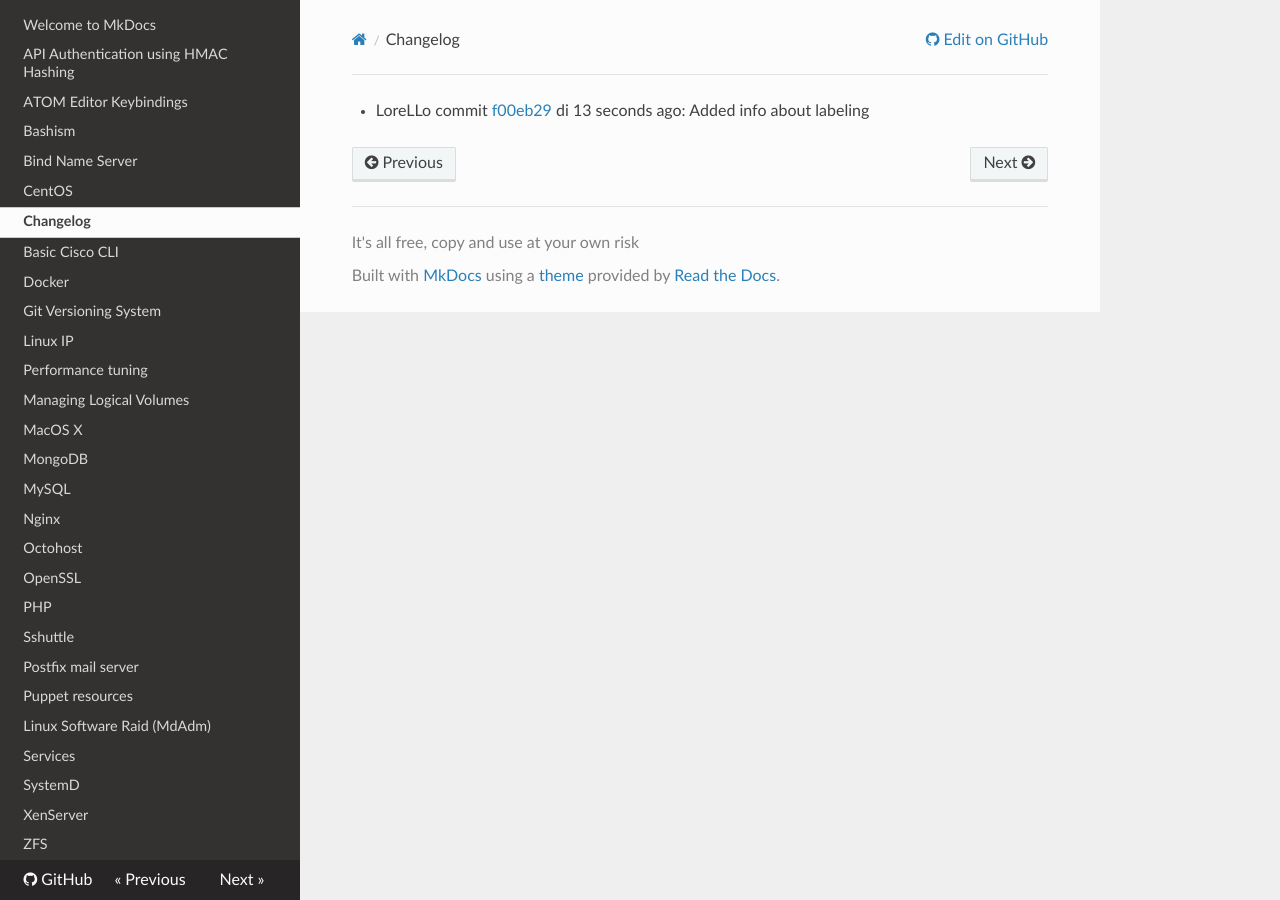
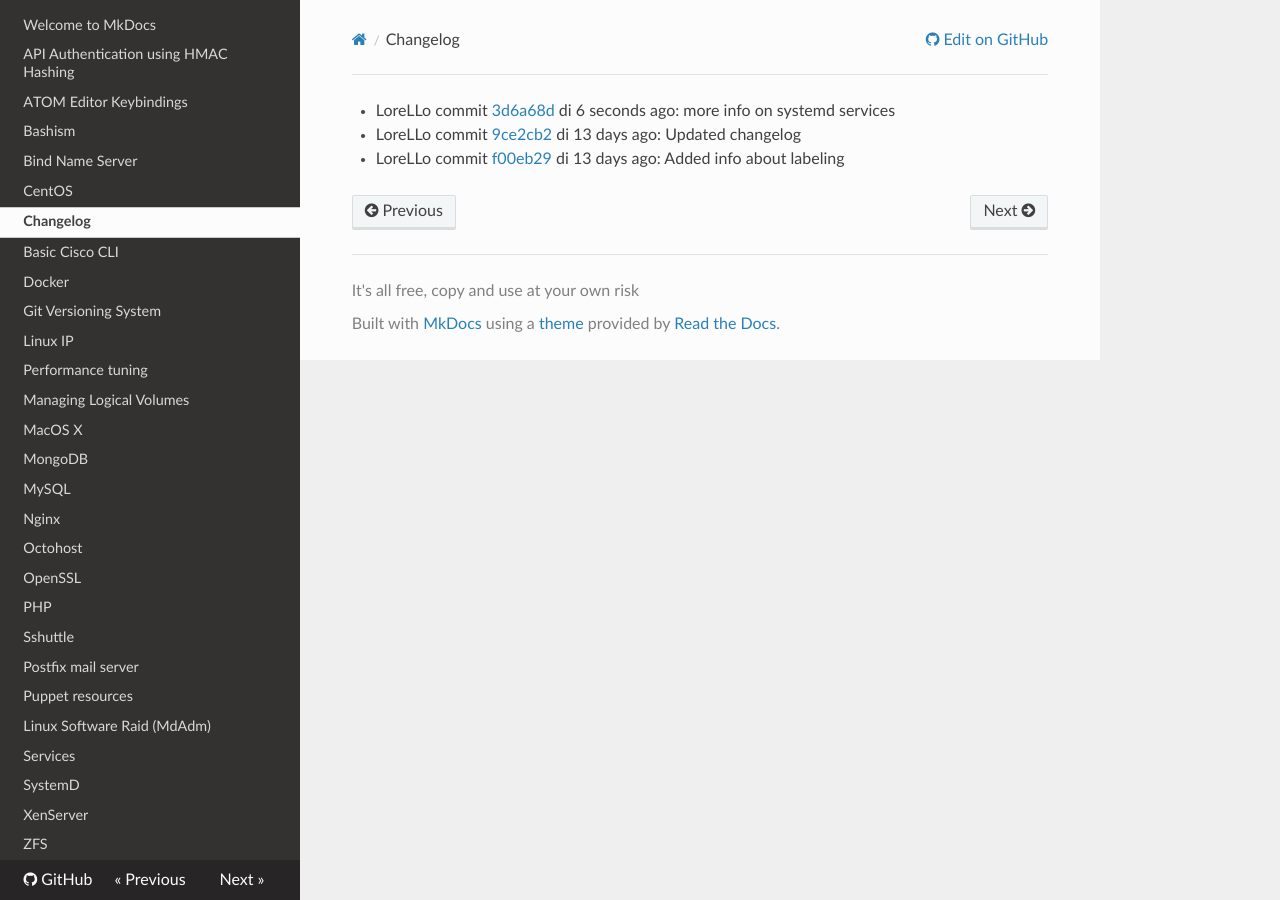
Before and after one commit to lorello/lorello.github.io, an MkDocs documentation site: the page built from docs/changelog.md, in a window 1280 px wide. Built offline with MkDocs 1.6.1, drawn with Linux system fonts in a browser that asks for light colours; nearby versions of some CDN libraries.

Commit message:
Updated changelog

```diff
--- a/docs/changelog.md
+++ b/docs/changelog.md
@@ -1 +1,5 @@
-* LoreLLo commit [f00eb29](https://github.com/lorello/lorello.github.io/commit/f00eb298c024bf0dc275af820f5d2dd21fe3fb4f) di 13 seconds ago: Added info about labeling
+* LoreLLo commit [3d6a68d](https://github.com/lorello/lorello.github.io/commit/3d6a68de9d45649de5a885f8332d72f05a160534) di 6 seconds ago: more info on systemd services
+
+* LoreLLo commit [9ce2cb2](https://github.com/lorello/lorello.github.io/commit/9ce2cb21c204d778cc06431f499e1a3fda40f7a4) di 13 days ago: Updated changelog
+
+* LoreLLo commit [f00eb29](https://github.com/lorello/lorello.github.io/commit/f00eb298c024bf0dc275af820f5d2dd21fe3fb4f) di 13 days ago: Added info about labeling
```
